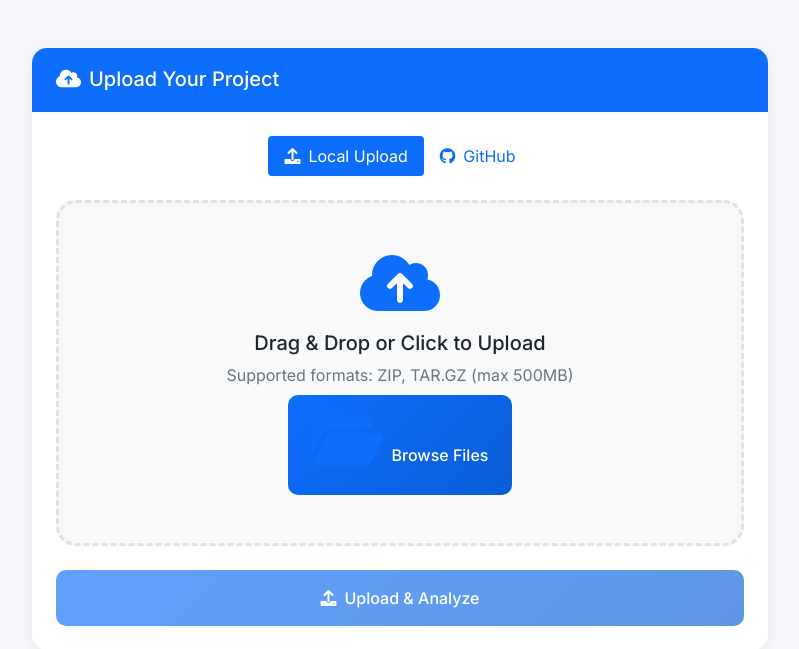
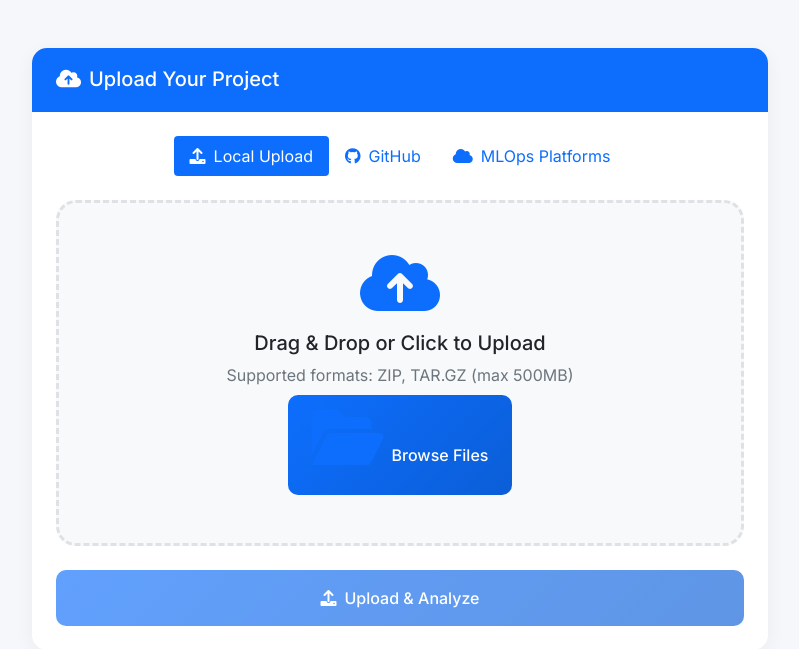
Before and after one commit to MUJAHID-WEB/AI-Technical-Debt-Framework, a Flask app: page / in a window 1280 px wide. Shown: the part 62-711 px from the top of the page, without its empty margins (240-1039 px from the left). Run offline with Flask 3, Linux system fonts and the light colour scheme; some libraries are stand-ins or nearby versions.

Commit message:
3rd  commit

```diff
--- a/templates/index.html
+++ b/templates/index.html
@@ -109,11 +109,11 @@
                                 <i class="fab fa-github me-2"></i>GitHub
                             </button>
                         </li>
-                        {# <li class="nav-item" role="presentation">
+                        <li class="nav-item" role="presentation">
                             <button class="nav-link" id="mlops-tab" data-bs-toggle="pill" data-bs-target="#mlops" type="button">
                                 <i class="fas fa-cloud me-2"></i>MLOps Platforms
                             </button>
-                        </li> #}
+                        </li>
                     </ul>
 
                     <!-- Tab Content -->
```
